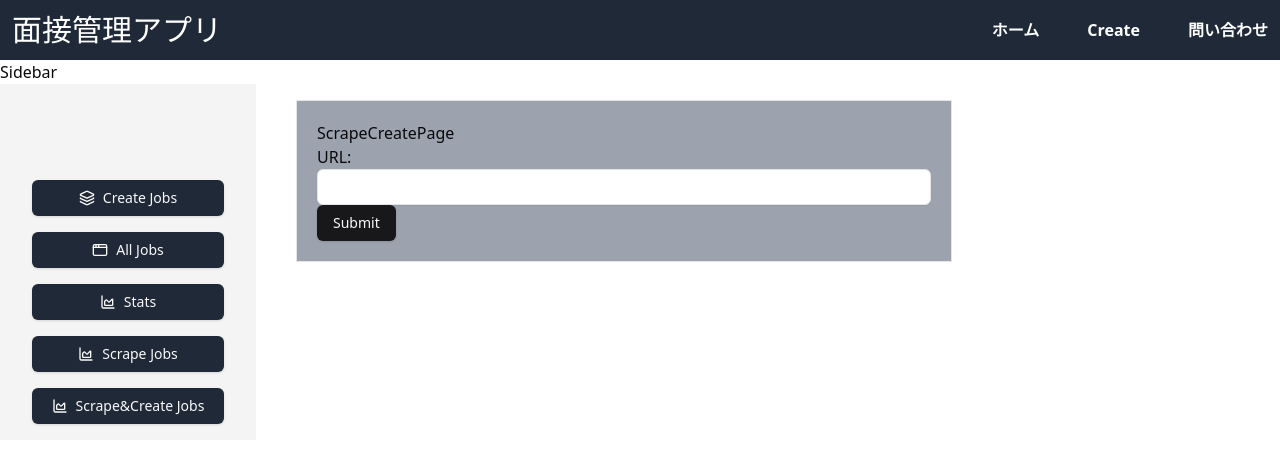
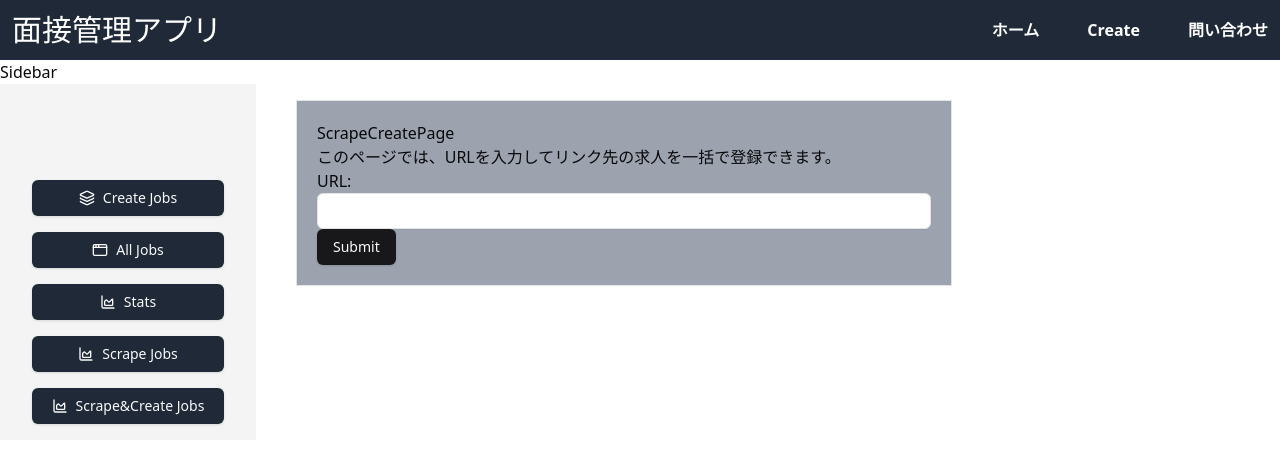
Before and after one commit to ajdjaiuoapooiad/next-port5-frontend-pageRouter, a Next.js app: page /scrape-createPosts in a window 1280 px wide. Shown: the top 466 px of the page. Built offline with nearby package versions, Linux system fonts and the light colour scheme.

Commit message:
createPage db保存　ok

```diff
--- a/src/pages/scrape-createPosts/index.tsx
+++ b/src/pages/scrape-createPosts/index.tsx
@@ -18,7 +18,7 @@ const ScrapeCreatePage = () => {
 
       // fetch APIを使ってサーバーにリクエストを送信
       try {
-        const response = await axios.post('http://127.0.0.1:8000/api/jobs/ ', formData, {
+        const response = await axios.post('http://127.0.0.1:8000/api/jobs-create/', formData, {
           headers: {
             'Content-Type': 'multipart/form-data', // FormDataを送信する場合に必要
           },
@@ -41,6 +41,7 @@ const ScrapeCreatePage = () => {
         <div className='col-span-4 p-5'>
             <div className="p-5 my-5 m-5 border w-2/3  bg-gray-400">
                 <h1>ScrapeCreatePage</h1>
+                <p>このページでは、URLを入力してリンク先の求人を一括で登録できます。</p>
                 <form  onSubmit={handleSubmit}>
                   <label>URL:</label>
                   <Input
```
